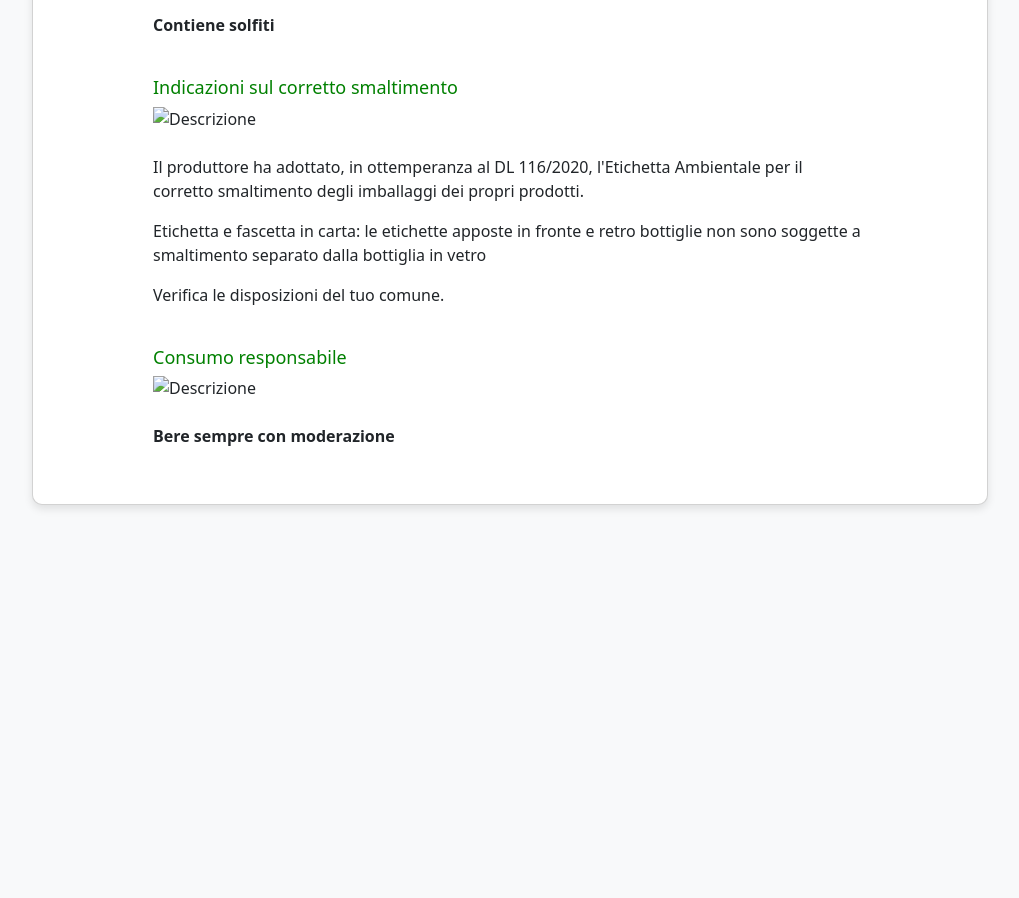
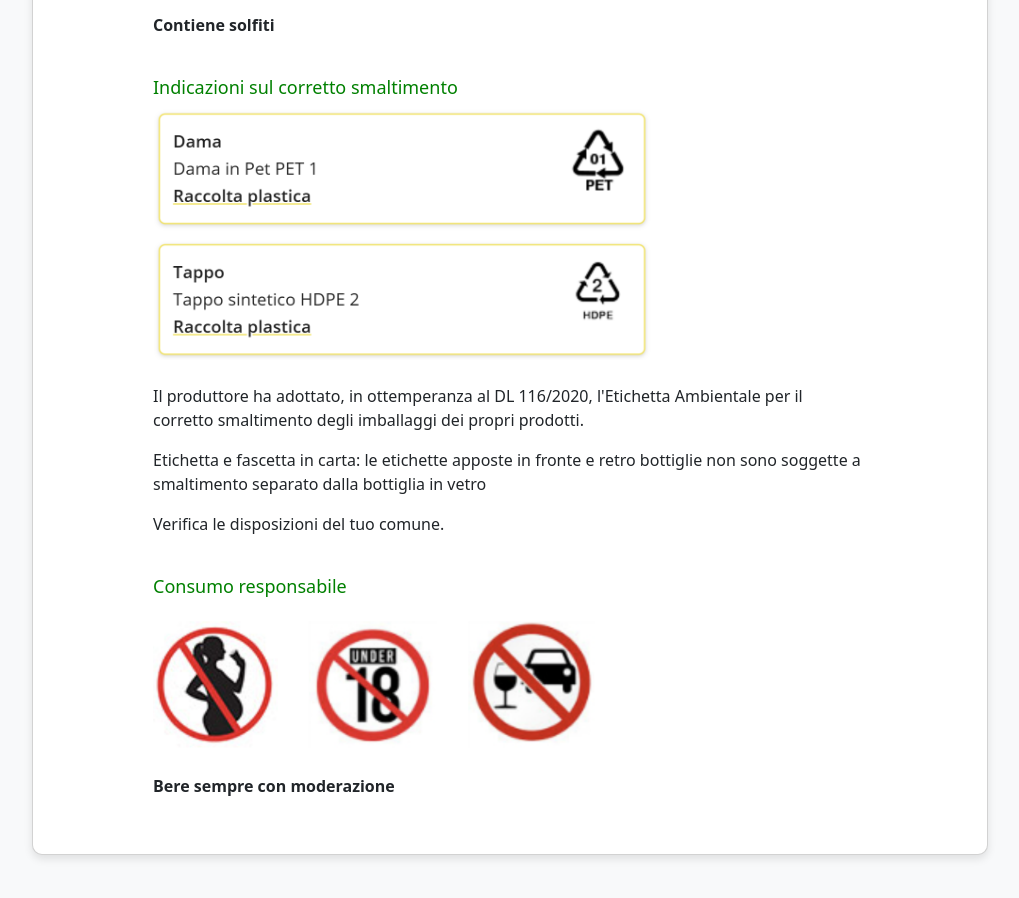
Before and after one commit to agataloiudice95/WinePageTest, a plain HTML site: page vino1.html in a window 1280 px wide. Shown: the part 808-1706 px from the top of the page, without its empty margins (130-1149 px from the left). Before the commit the page ends 1363 px from the top, so only its background shows below. Drawn offline with nearby package versions, Linux system fonts and the light colour scheme.

Commit message:
Update vino1.html

```diff
--- a/vino1.html
+++ b/vino1.html
@@ -89,14 +89,14 @@
             <p><strong>Contiene solfiti</strong></p>
 
 			<h2 class="mt-4">Indicazioni sul corretto smaltimento</h2>
-            <img src="IMG/smaltimento.png" alt="Descrizione" style="width: 500px; height: auto;">
+            <img src="smaltimento.png" alt="Descrizione" style="width: 500px; height: auto;">
 			<br>
 			<p>Il produttore ha adottato, in ottemperanza al DL 116/2020, l'Etichetta Ambientale per il corretto smaltimento degli imballaggi dei propri prodotti.</p>
             <p>Etichetta e fascetta in carta: le etichette apposte in fronte e retro bottiglie non sono soggette a smaltimento separato dalla bottiglia in vetro</p>
 			<p>Verifica le disposizioni del tuo comune.</p>
 
             <h2 class="mt-4">Consumo responsabile</h2>
-            <img src="IMG/consumoResonsabile.png" alt="Descrizione" style="width: 600px; height: auto;">
+            <img src="consumoResonsabile.png" alt="Descrizione" style="width: 600px; height: auto;">
 			<br>
 			<p><strong>Bere sempre con moderazione</strong></p>
 
```
